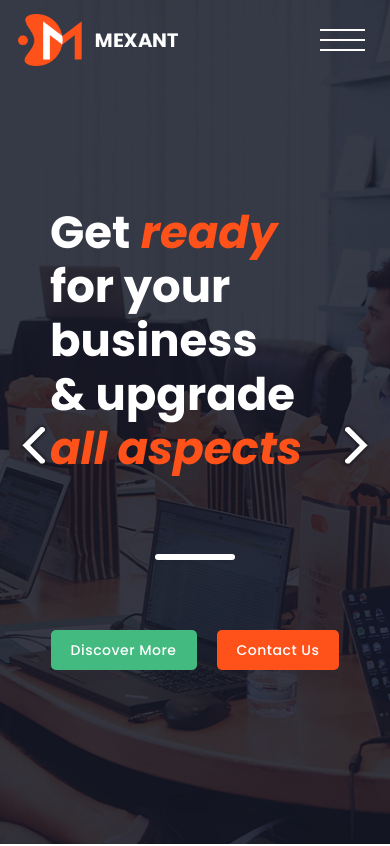
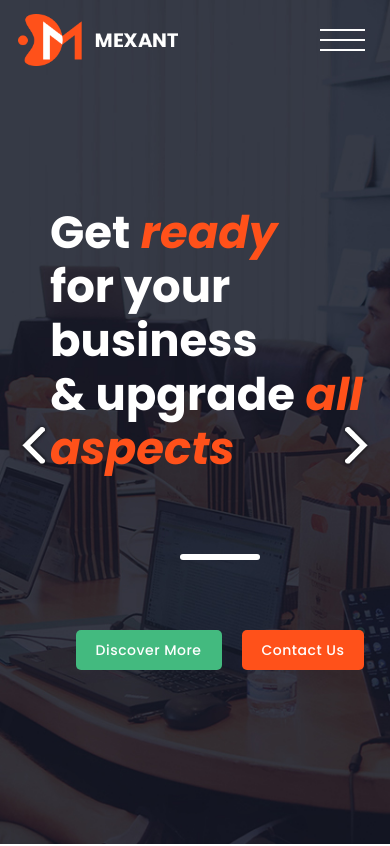
Before and after one commit to Bilal-coder78/Task-2, a React (Create React App) app: page / in a window 390 px wide. Shown: the top 846 px of the page. Built offline with nearby package versions, Linux system fonts and the light colour scheme.

Commit message:
fully responsive

```diff
--- a/src/components/navbar/nav.css
+++ b/src/components/navbar/nav.css
@@ -318,8 +318,8 @@ em{
         justify-content: center;
         flex-wrap: wrap;
         gap: 70px;
-        padding-left: 0;
-        padding: 50px;
+        padding-left: 50px;
+        /* padding: 50px; */
     }
 
 }
```
